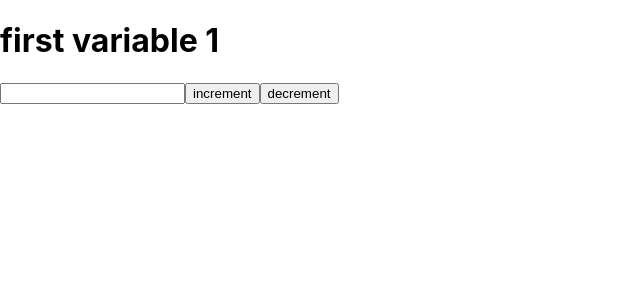
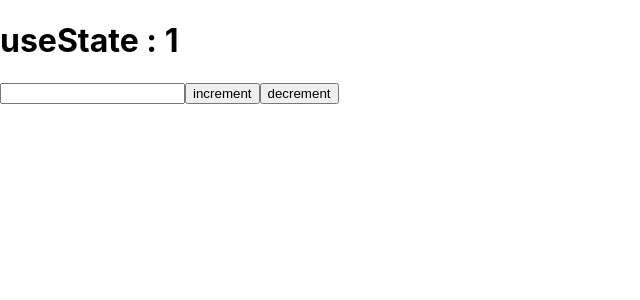
Before and after one commit to EinsVision/Facebook-Messenger-clone, a React (Create React App) app in the folder facebook-messenger-clone/: page / in a window 1280 px wide. Shown: the top 300 px of the page, without its empty margins (0-640 px from the left). Built offline with nearby package versions, Linux system fonts and the light colour scheme.

Commit message:
useState 사용하기!

```diff
--- a/facebook-messenger-clone/src/App.js
+++ b/facebook-messenger-clone/src/App.js
@@ -9,7 +9,7 @@ function App() {
   return (
     <div className="app">
       {/* Review React Hook */}
-      <h1>first variable {input}</h1>
+      <h1> useState : {input}</h1>
 
       <input />
       <button onClick={increment}>increment</button>
```
